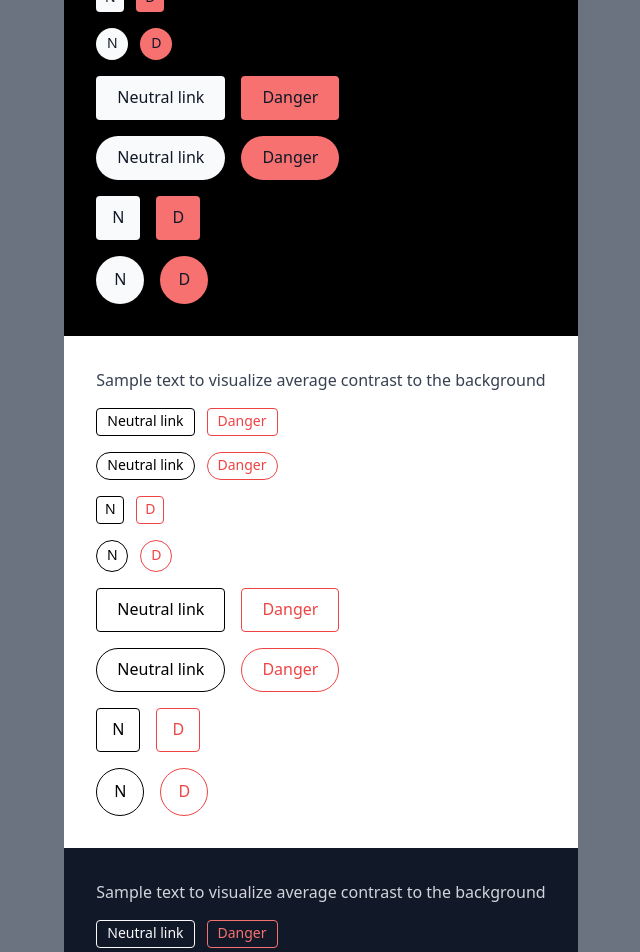
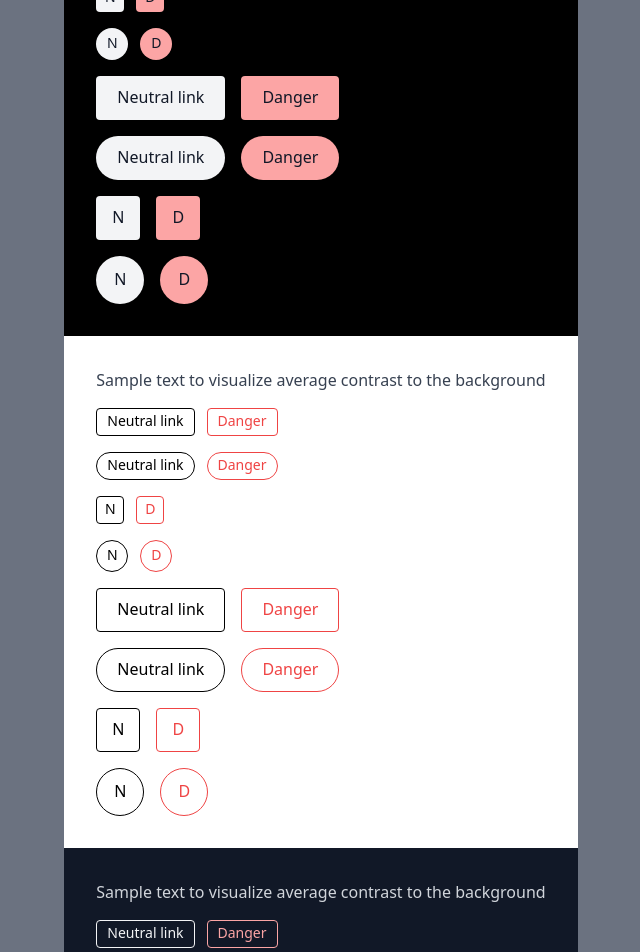
Before and after one commit to FlynnRider-000/nextjs-starter, a Next.js app: page / in a window 1280 px wide. Shown: the part 1200-2152 px from the top of the page, without its empty margins (319-959 px from the left). Built offline with nearby package versions, Linux system fonts and the light colour scheme.

Commit message:
refactor(Button): adjust colors

```diff
--- a/src/components/buttons/PrimaryButton.tsx
+++ b/src/components/buttons/PrimaryButton.tsx
@@ -35,9 +35,9 @@ export const PrimaryButton: PolymorphicForwardRefExoticComponent<
 			className={clsx(
 				"dark:text-gray-900 text-white border-transparent",
 				{
-					"bg-black hover:bg-gray-700 dark:bg-gray-50 dark:hover:bg-gray-300":
+					"bg-black hover:bg-gray-700 dark:bg-gray-100 dark:hover:bg-gray-300":
 						intent === "neutral",
-					"bg-red-500 hover:bg-red-400 dark:bg-red-400 dark:hover:bg-red-500":
+					"bg-red-500 hover:bg-red-400 dark:bg-red-300 dark:hover:bg-red-400":
 						intent === "danger",
 				},
 				className,
--- a/src/components/buttons/SecondaryButton.tsx
+++ b/src/components/buttons/SecondaryButton.tsx
@@ -35,9 +35,9 @@ export const SecondaryButton: PolymorphicForwardRefExoticComponent<
 			className={clsx(
 				"border-current",
 				{
-					"text-black dark:text-gray-50 hover:bg-gray-100 dark:hover:bg-gray-800":
+					"text-black dark:text-gray-100 hover:bg-gray-100 dark:hover:bg-gray-700":
 						intent === "neutral",
-					"text-red-500 dark:text-red-400 hover:bg-red-100 dark:hover:bg-red-900":
+					"text-red-500 dark:text-red-300 hover:bg-red-100 dark:hover:bg-red-900":
 						intent === "danger",
 				},
 				className,
```
